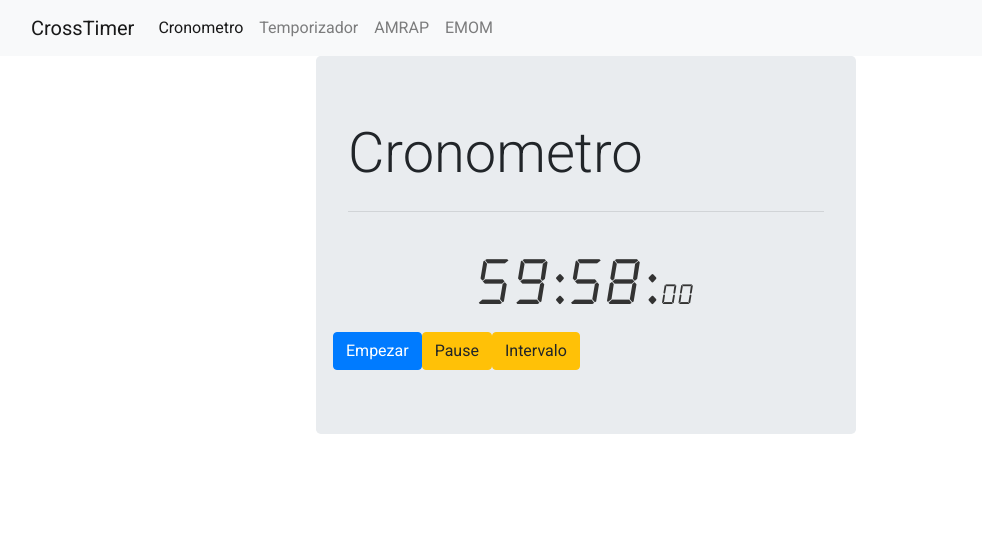
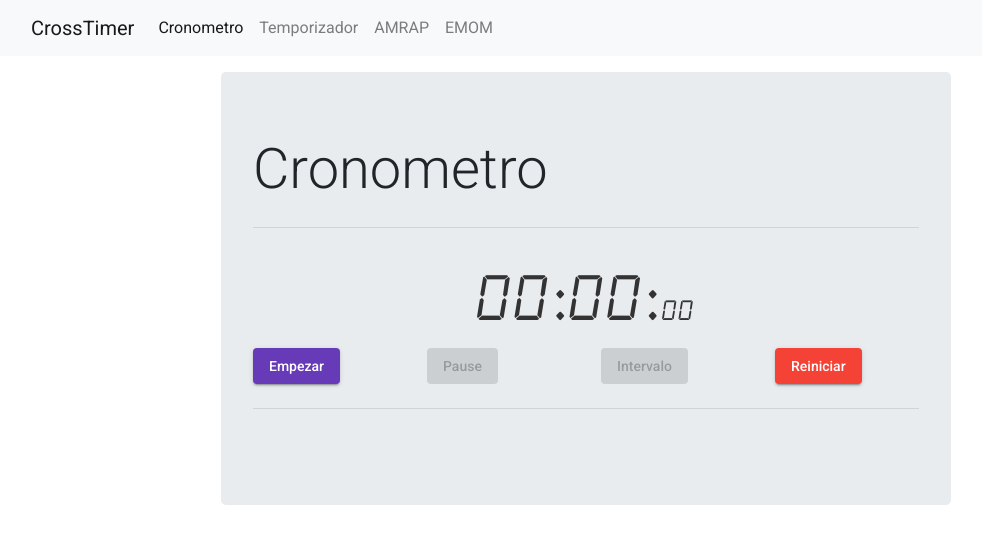
Before and after one commit to alvarormn/crossTimer, an Angular app: page / in a window 1280 px wide. Shown: the top 544 px of the page, without its empty margins (54-1036 px from the left). Built offline with nearby package versions, Linux system fonts and the light colour scheme.

Commit message:
cronometro done

```diff
--- a/src/app/app.module.ts
+++ b/src/app/app.module.ts
@@ -9,6 +9,7 @@ import { ChronometerComponent } from './components/chronometer/chronometer.compo
 import { TimerComponent } from './components/timer/timer.component';
 
 import {MatListModule} from '@angular/material/list';
+import {MatButtonModule} from '@angular/material/button';
 
 
 
@@ -23,7 +24,8 @@ import {MatListModule} from '@angular/material/list';
     BrowserModule,
     AppRoutingModule,
     BrowserAnimationsModule,
-    MatListModule
+    MatListModule,
+    MatButtonModule
   ],
   providers: [],
   bootstrap: [AppComponent]
--- a/src/app/components/chronometer/chronometer.component.css
+++ b/src/app/components/chronometer/chronometer.component.css
@@ -5,6 +5,13 @@
   font-family: alarm_clockregular;
 }
 
+.jumbotron{
+  margin-top: 1em;
+}
+
 .milisecond{
   font-size: 1.75rem;
 }
+ .center{
+   align-content: center;
+ }
--- a/src/app/components/chronometer/chronometer.component.html
+++ b/src/app/components/chronometer/chronometer.component.html
@@ -1,5 +1,5 @@
 <div class="row">
-  <div class="col-lg-6 offset-lg-3">
+  <div class="col-lg-8 offset-lg-2">
 
     <div class="jumbotron">
       <h1 class="display-4">Cronometro</h1>
@@ -13,11 +13,45 @@
 
       </div>
       <div class="row">
-        <a class="btn btn-primary" (click)="start()" role="button">Empezar</a>
-        <a class="btn btn-warning" (click)="pause()" role="button">Pause</a>
-        <a class="btn btn-warning" (click)="getInterval()" role="button">Intervalo</a>
+        <div class="col-sm-3 center">
+          <button mat-raised-button
+          color="primary"
+          [disabled]="clickedPlay"
+          (click)="start();
+          clickedPlay=true;
+          clickedPause=false;
+          clickedInterval=false">
+            Empezar
+          </button>
+        </div>
+        <div class="col-sm-3 center">
+          <button mat-raised-button
+          color="accent"
+          [disabled]="clickedPause"
+          (click)="pause(); clickedPlay=false; clickedPause=true; isPaused=true">
+            Pause
+          </button>
+        </div>
+        <div class="col-sm-3 center">
+          <button mat-raised-button
+          color="accent"
+          [disabled]="clickedInterval"
+          (click)="getInterval();">
+            Intervalo
+          </button>
+        </div>
+        <div class="col-sm-3 center">
+          <button mat-raised-button color="warn" (click)="stop()">Reiniciar</button>
+        </div>
+
+
+
+
       </div>
-
+      <hr class="my-4">
+      <mat-list>
+        <mat-list-item *ngFor="let time of interval">{{time}}</mat-list-item>
+      </mat-list>
     </div>
 
   </div>
--- a/src/app/components/chronometer/chronometer.component.ts
+++ b/src/app/components/chronometer/chronometer.component.ts
@@ -9,16 +9,21 @@ export class ChronometerComponent implements OnInit {
 
   displayDay :string = "00";
   displayHour :string = "00";
-  displayMin :string = "59";
-  displaySec :string = "58";
+  displayMin :string = "00";
+  displaySec :string = "00";
   displayMil :string = "00";
   day :number = 0;
   hour: number = 0;
-  minute: number = 59;
-  second: number = 58;
+  minute: number = 0;
+  second: number = 0;
   milisecond: number = 0;
   interval = [];
   chrono;
+  clickedPlay:boolean = false;
+  clickedPause:boolean = true;
+  clickedInterval:boolean = true;
+  isPaused:boolean;
+  count;
 
   constructor() {
   }
@@ -40,6 +45,9 @@ export class ChronometerComponent implements OnInit {
   }
 
   start(){
+    this.count = 0;
+    this.isPaused = false;
+
     this.chrono = setInterval(()=>{
       this.milisecond +=1;
       this.displayMil = this.convert(this.milisecond);
@@ -76,11 +84,34 @@ export class ChronometerComponent implements OnInit {
   }
 
   getInterval(){
+    this.count =+1
     let data = this.displayDay + ':' + this.displayHour + ':' + this.displayMin + ':' + this.displaySec + ':' + this.displayMil;
+    if (this.isPaused === true && this.count > 0) {
+      this.clickedInterval = true;
+    }
     this.interval.push(data);
-    console.log(this.interval);
-
 
   }
 
+  stop(){
+    clearInterval(this.chrono);
+    this.displayDay = "00";
+    this.displayHour = "00";
+    this.displayMin = "00";
+    this.displaySec = "00";
+    this.displayMil = "00";
+    this.day = 0;
+    this.hour = 0;
+    this.minute = 0;
+    this.second = 0;
+    this.milisecond = 0;
+    this.interval = [];
+    this.chrono;
+    this.clickedPlay = false;
+    this.clickedPause = true;
+    this.clickedInterval = true;
+    this.isPaused = true;
+    this.count = 0;
+  }
+
 }
```
